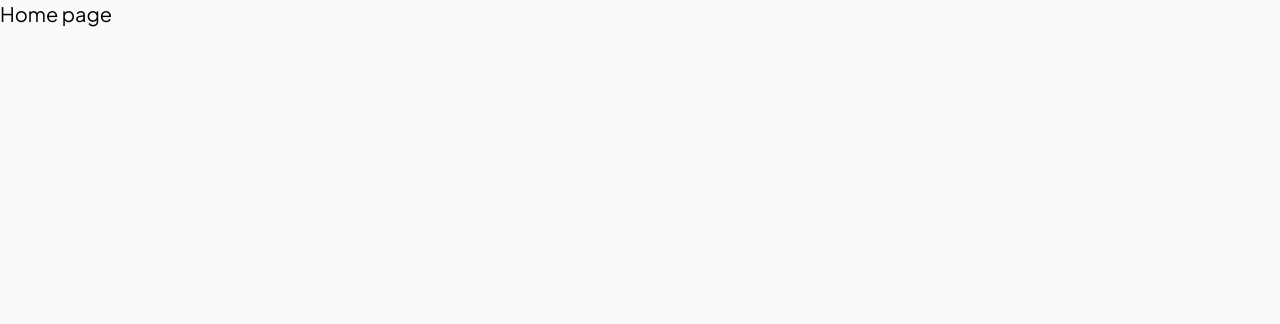
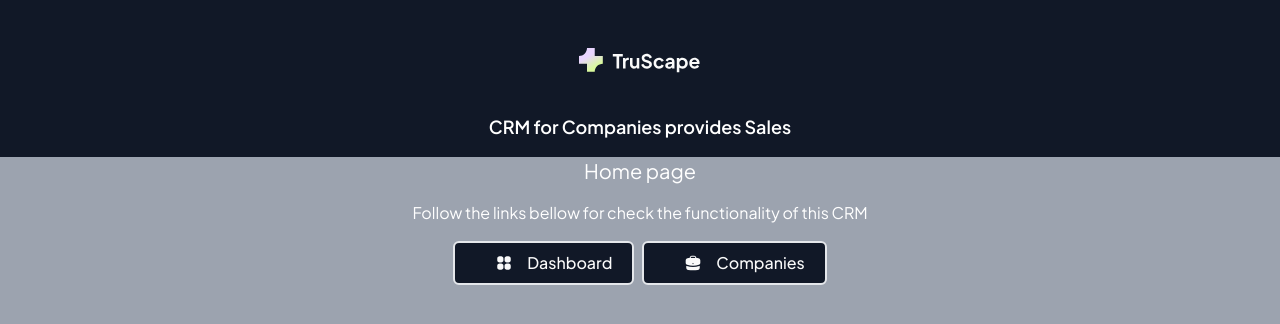
Before and after one commit to EevgenK/crm, a Next.js app: page / in a window 1280 px wide. Shown: the top 324 px of the page. Built offline with nearby package versions, Linux system fonts and the light colour scheme.

Commit message:
homePage added

```diff
--- /dev/null
+++ b/src/app/components/home-context.tsx
@@ -0,0 +1,33 @@
+'use client';
+import React from 'react';
+import { usePathname } from 'next/navigation';
+import SidebarItem from './sidebar-item';
+const HomeContext = () => {
+  const pathname = usePathname();
+  return (
+    <div>
+      <ul className=" flex justify-center items-center ">
+        <SidebarItem
+          additionalClass="border-2 p-5 bg-gray-900 rounded-md hover:bg-gray-700 focus:bg-gray-700 transition-colors duration-200"
+          current={pathname === '/dashboard'}
+          pathname="/dashboard"
+          src="/icons/squares.svg"
+          alt="dashboard icon"
+        >
+          Dashboard
+        </SidebarItem>
+        <SidebarItem
+          additionalClass="border-2 p-5 bg-gray-900 rounded-md hover:bg-gray-700 focus:bg-gray-700 transition-colors duration-200"
+          current={pathname === '/companies'}
+          pathname="/companies"
+          src="/icons/briefcase.svg"
+          alt="companies icon"
+        >
+          Companies
+        </SidebarItem>
+      </ul>
+    </div>
+  );
+};
+
+export default HomeContext;
--- /dev/null
+++ b/src/app/components/logo.tsx
@@ -0,0 +1,18 @@
+import clsx from 'clsx';
+import Image from 'next/image';
+export interface LogoProps {
+  additionalClass?: string;
+}
+const Logo = ({ additionalClass }: LogoProps) => {
+  return (
+    <Image
+      className={clsx('py-8 mb-11 mx-auto', additionalClass)}
+      width={122}
+      height={25}
+      src="/icons/logo.svg"
+      alt="logo"
+    />
+  );
+};
+
+export default Logo;
--- a/src/app/components/sidebar-item.tsx
+++ b/src/app/components/sidebar-item.tsx
@@ -9,6 +9,7 @@ export interface SidebarItemProps {
   alt: string;
   children: React.ReactNode;
   current: boolean;
+  additionalClass?: string;
 }
 const SidebarItem = ({
   pathname,
@@ -16,6 +17,7 @@ const SidebarItem = ({
   alt,
   children,
   current,
+  additionalClass,
 }: SidebarItemProps) => {
   return (
     <li>
@@ -25,6 +27,7 @@ const SidebarItem = ({
           'flex items-center h-9 mx-1 gap-3.5',
           current &&
             'after:h-full after:ml-auto after:border-2 after:border-purple-200 after:rounded-sm',
+          additionalClass,
         )}
       >
         <Image className="ml-5" width={18} height={18} src={src} alt={alt} />
--- a/src/app/components/sidebar.tsx
+++ b/src/app/components/sidebar.tsx
@@ -3,6 +3,7 @@ import Image from 'next/image';
 import React from 'react';
 import SidebarItem from './sidebar-item';
 import { usePathname, useRouter } from 'next/navigation';
+import Logo from './logo';
 
 const SideBar = () => {
   const router = useRouter();
@@ -13,13 +14,7 @@ const SideBar = () => {
   return (
     <aside className="fixed top-0 left-0 z-40 w-60 h-screen">
       <div className="flex flex-col h-full overflow-y-auto bg-gray-900">
-        <Image
-          className="py-8 mb-11 mx-auto"
-          width={122}
-          height={25}
-          src="/icons/logo.svg"
-          alt="logo"
-        />
+        <Logo />
         <ul className="space-y-7">
           <SidebarItem
             current={pathname === '/dashboard'}
--- a/src/app/layout.tsx
+++ b/src/app/layout.tsx
@@ -4,6 +4,12 @@ import { Plus_Jakarta_Sans } from 'next/font/google';
 import './globals.css';
 
 const font = Plus_Jakarta_Sans({ subsets: ['latin'] });
+export const metadata = {
+  title: 'TruScape CRM',
+  icons: {
+    icon: '/icons/logo.svg',
+  },
+};
 
 const RootLayout = ({
   children,
--- a/src/app/page.tsx
+++ b/src/app/page.tsx
@@ -1,7 +1,23 @@
+import HomeContext from './components/home-context';
+import Logo from './components/logo';
+
 export default function Home() {
   return (
-    <main>
-      <h1 className="text-xl">Home page</h1>
-    </main>
+    <>
+      {' '}
+      <header className="bg-gray-900 text-white font-semibold text-lg min-h-18 px-4 py-4 flex items-center justify-center">
+        <div className="flex-col  gap-1">
+          <Logo additionalClass="mb-2" />
+          <span>CRM for Companies provides Sales</span>
+        </div>
+      </header>
+      <main className="bg-gray-400 h-svh">
+        <h1 className="text-xl  text-white text-center mb-4">Home page</h1>
+        <p className=" text-white text-center mb-4">
+          Follow the links bellow for check the functionality of this CRM{' '}
+        </p>
+        <HomeContext />
+      </main>
+    </>
   );
 }
```
